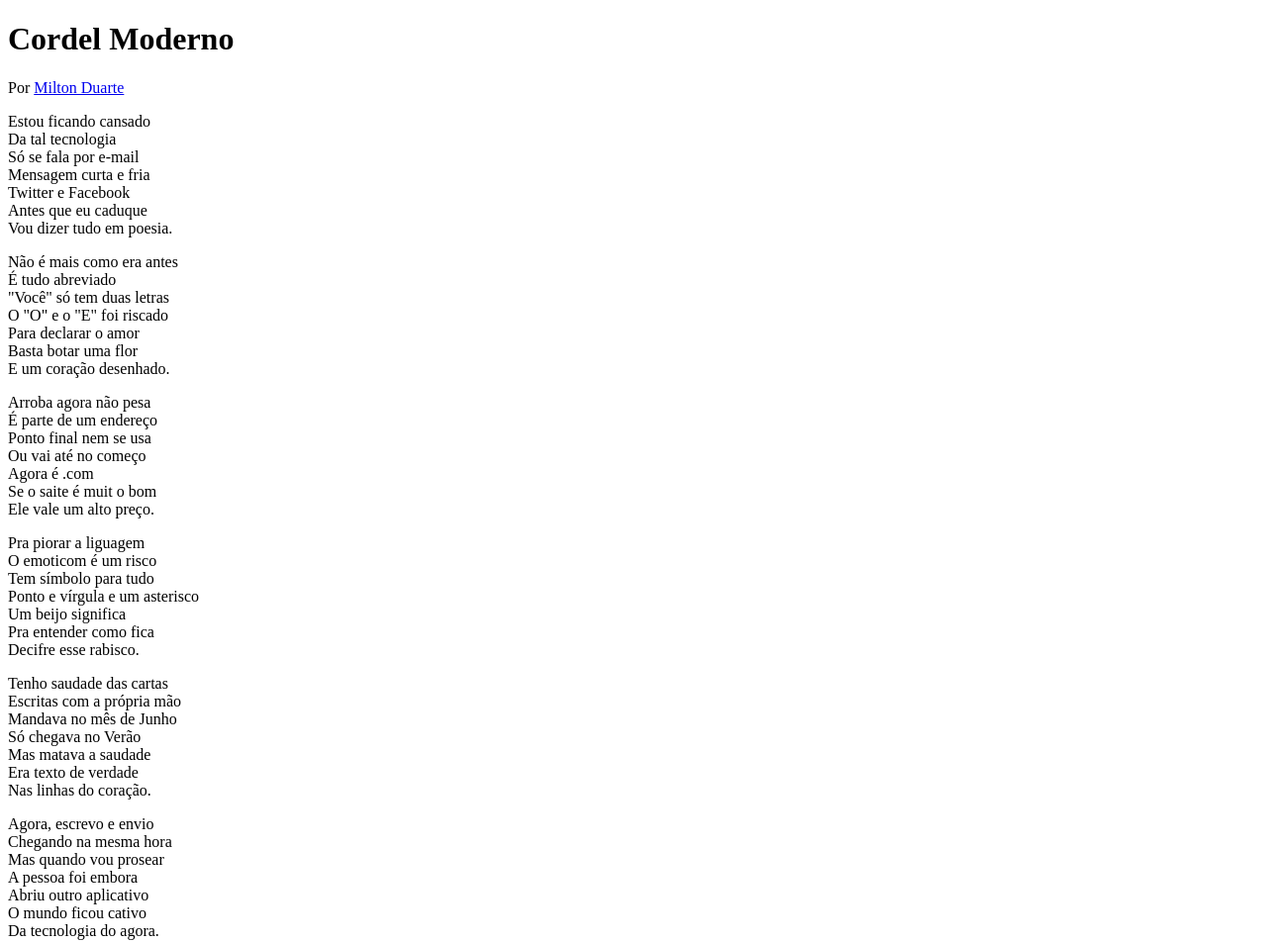
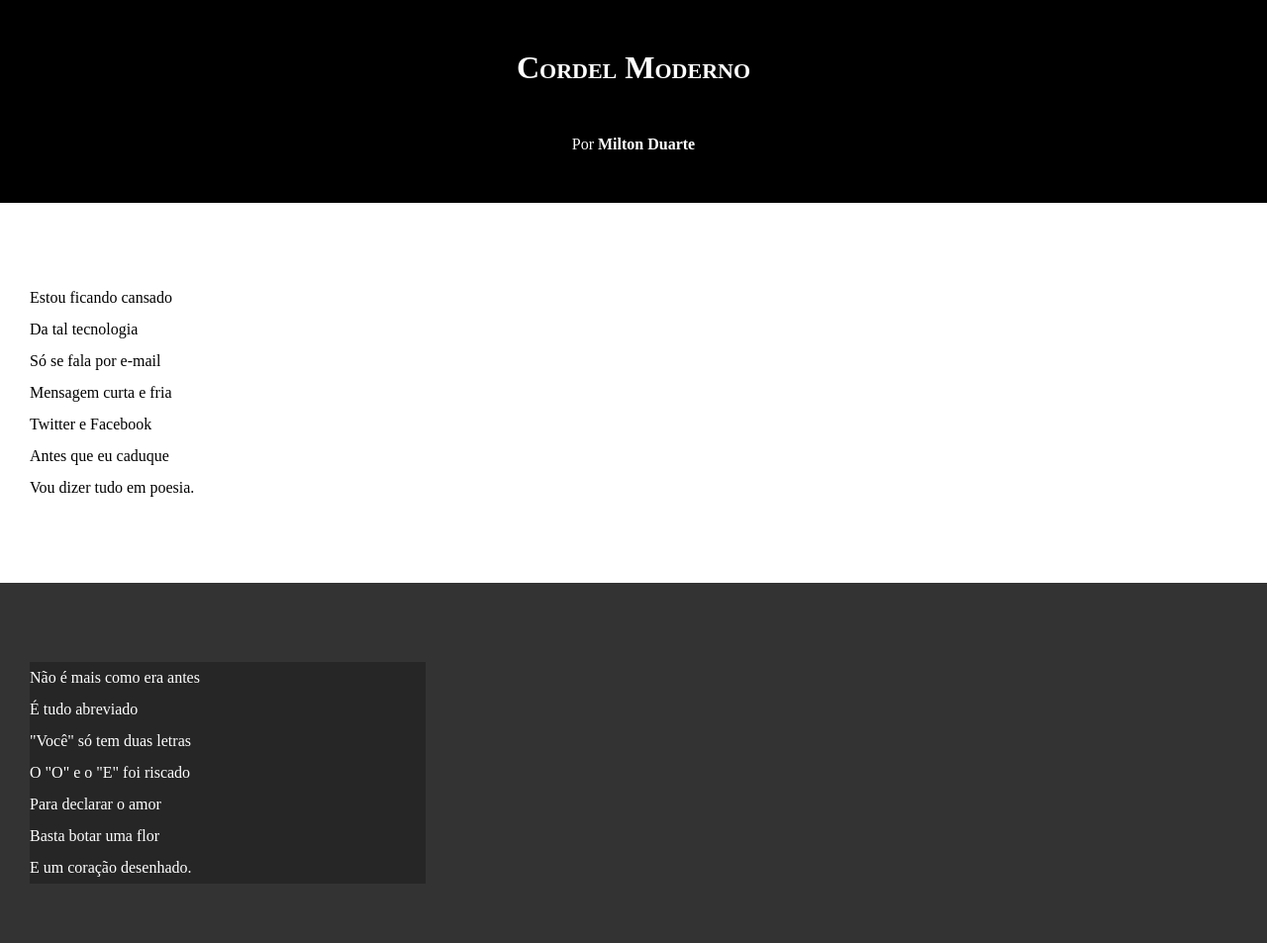
Before and after one commit to arthurvergani-code/html-css, a plain HTML site: page desafio/d012/index.html in a window 1280 px wide. Shown: the top 953 px of the page at 99% size. Drawn offline with Linux system fonts and the light colour scheme.

Commit message:
atualizei estilos de textos e blocos

```diff
--- a/desafio/d012/estilo/style.css
+++ b/desafio/d012/estilo/style.css
@@ -1 +1,70 @@
 @charset "UTF-8";
+
+* {
+    margin: 0px;
+    padding: 0px;
+}
+
+html, body {
+    min-height: 100vh;
+    background-color: darkgray;
+}
+
+header {
+    background-color: black;
+    color: white;
+    text-align: center;
+
+}
+
+header > h1 {
+    padding: 50px;
+    font-variant: small-caps;
+}
+
+header > p {
+    padding-bottom: 50px;
+
+}
+
+header a , footer a{
+    color: white;
+    text-decoration: none;
+    font-weight: bolder;
+
+}
+
+header a:hover, footer a:hover {
+    text-decoration: underline;
+}
+
+section {
+    padding-top: 10vh;
+    padding-bottom: 10vh;
+    line-height: 2em;
+    padding-left: 30px;
+}
+
+section.normal {
+    background-color: white;
+    color: black;
+
+}
+
+section.imagem {
+    background-color: rgb(51, 51, 51);
+    color: white;
+
+}
+
+section.imagem > p{
+    background-color: rgba(0, 0, 0, 0.253);
+    width: 400px;
+}
+
+footer {
+    background-color: black;
+    text-align: center;
+    color: white;
+    padding: 10px;
+}
--- a/desafio/d012/index.html
+++ b/desafio/d012/index.html
@@ -13,7 +13,7 @@
 
     </header>
 
-    <section>
+    <section class="normal">
         <p>
             Estou ficando cansado <br>
             Da tal tecnologia <br>
@@ -25,7 +25,7 @@
         </p>
     </section>
 
-    <section>
+    <section class="imagem">
         <p>
             Não é mais como era antes <br>
             É tudo abreviado <br>
@@ -37,7 +37,7 @@
         </p>
     </section>
 
-    <section>
+    <section class="normal">
 
         <p>
             Arroba agora não pesa <br>
@@ -61,7 +61,7 @@
 
     </section>
 
-    <section>
+    <section class="imagem">
         <p>
             Tenho saudade das cartas <br>
             Escritas com a própria mão <br>
@@ -73,7 +73,7 @@
         </p>
     </section>
 
-    <section>
+    <section class="normal">
 
         <p>
             Agora, escrevo e envio <br>
```
